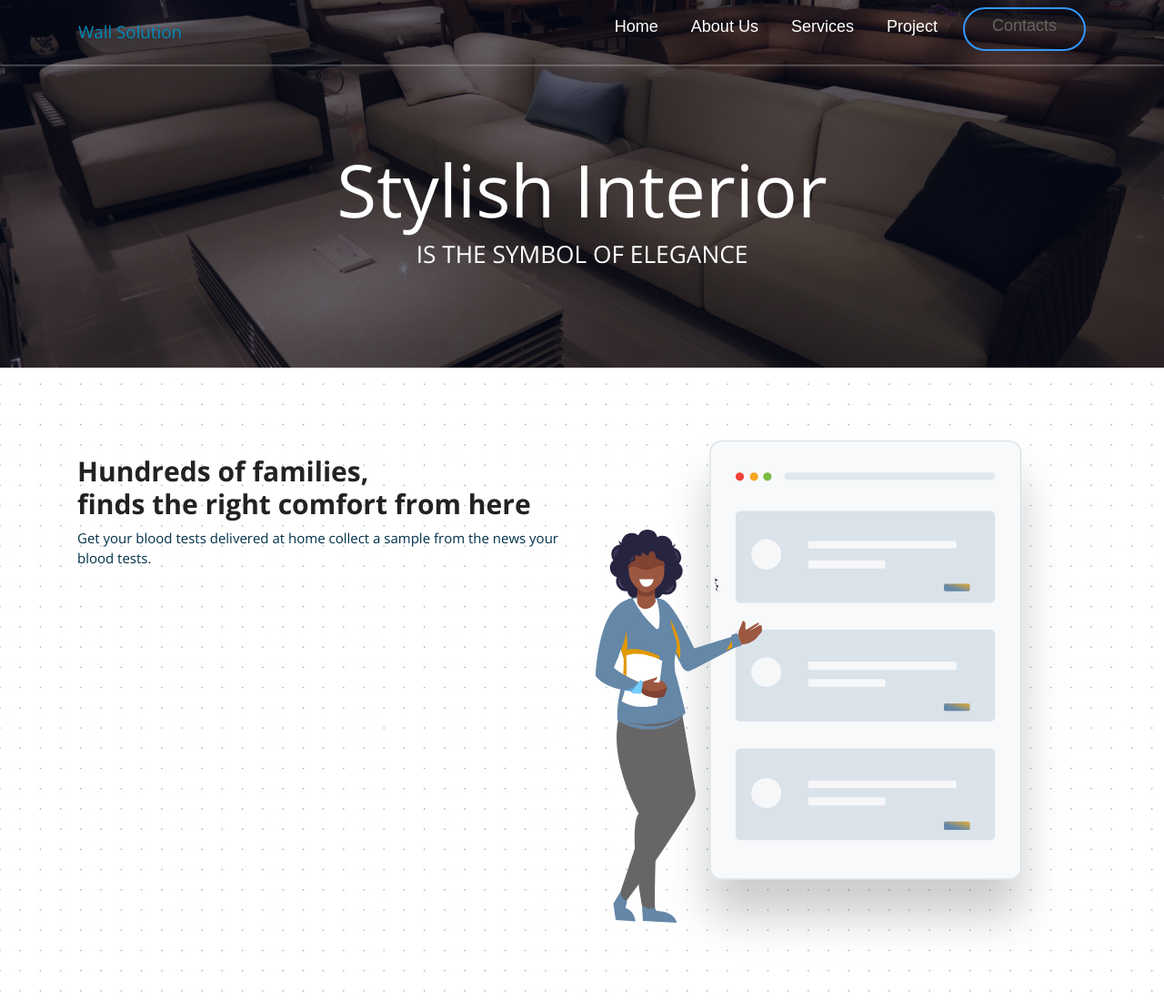
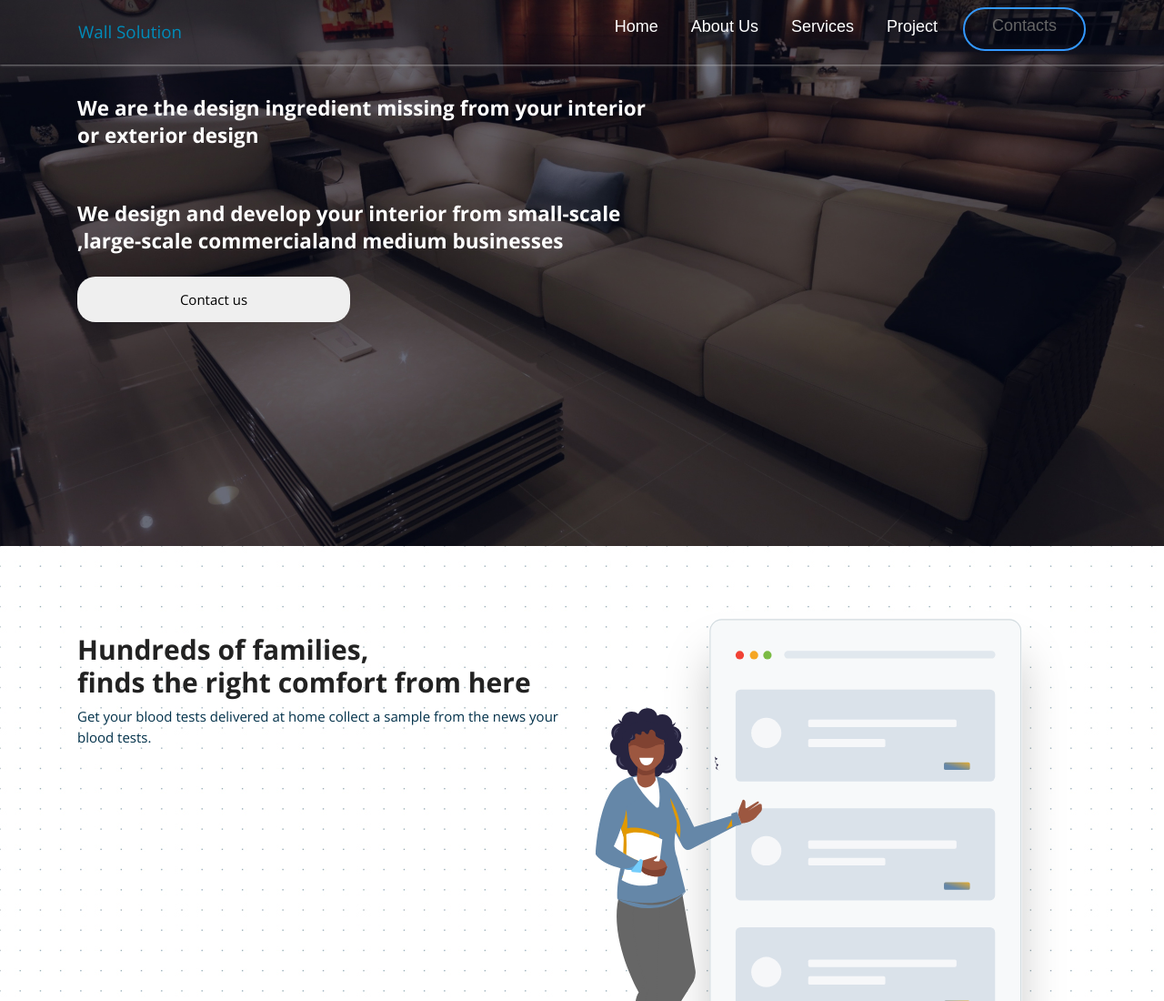
Before and after one commit to ELIJAHKUNGU/wall-V2, a plain HTML site: page projects.html in a window 1280 px wide. Shown: the top 1100 px of the page at 91% size. Drawn offline with nearby package versions, Linux system fonts and the light colour scheme; a web font is replaced by a local one.

Commit message:
projects-page

```diff
--- a/css/style.css
+++ b/css/style.css
@@ -595,7 +595,7 @@ SERVICES  PAGE
 	font-weight: 700;
 	line-height: 30px;
 }
-.service-detail-page{
+.service-detail-page {
 	line-height: 40px;
 	font-size: 18px;
 }
@@ -639,20 +639,36 @@ PROJECTS PAGE
 	background-repeat: no-repeat;
 	background-size: cover;
 	object-fit: cover;
-	height: auto;
+	height: 600px;
 	padding-bottom: 100px;
 }
-#project-page h1 {
-	font-size: 5rem;
-	color: #fff;
-	padding-top: 10rem;
-	text-transform: capitalize;
+.banner-projects-desc {
+	margin-top: 40px;
+	display: flex;
+	flex-direction: column;
+	justify-content: center;
+	color: white;
 }
-#project-page h3 {
-	color: #fff;
-
-	text-transform: lowercase;
-	text-transform: uppercase;
+.banner-projects-desc > h4 {
+	font-weight: 600;
+	line-height: 30px;
+}
+.banner-projects-desc > button {
+	width: 300px;
+	height: 50px;
+	border-radius: 20px;
+	border: none;
+}
+.project-btn-2 > a {
+	color: black;
+	text-decoration: none;
+}
+.c1:hover {
+	color: white !important;
+	text-decoration: none;
+}
+.project-btn-2:hover {
+	background: #7854f7;
 }
 .project-families .col-sm-6 h3 {
 	font-size: 30px;
@@ -713,7 +729,7 @@ CONTACTS PAGES
 	object-fit: cover;
 	padding-bottom: 100px;
 }
-.c-title{
+.c-title {
 	font-weight: 900;
 	color: #000;
 }
--- a/projects.html
+++ b/projects.html
@@ -49,8 +49,15 @@
         <!-- !Primary Navigation -->
       </header>
     <section id="project-page" class="banner-projects">
-        <h1 class="text-center">stylish Interior</h1>
-        <h3 class="text-center">IS THE SYMBOL OF ELEGANCE</h3>
+        <div class="container">
+            <div class="row pt-5">
+                <div class="col-sm-6 col-lg-7 banner-projects-desc">
+                    <h4 class="pt-3">We are the design ingredient missing from your interior or exterior design</h4>
+                    <h4 class="pt-5 mb-4">We design and develop your interior from small-scale ,large-scale commercialand medium businesses</h4>
+                    <button class="project-btn-2"><a href="/contacts.html" class="c1">Contact us</a></button>
+                </div>
+            </div>
+        </div>
     </section>
     <section class="project-families pb-5">
         <div class="container">
@@ -66,8 +73,6 @@
                     <div class="img-banner-project">
                         <img src="./images/trash/lady-homepage.svg" class="img-fluid" alt="" srcset="">
                     </div>
-
-
                 </div>
             </div>
         </div>
```
